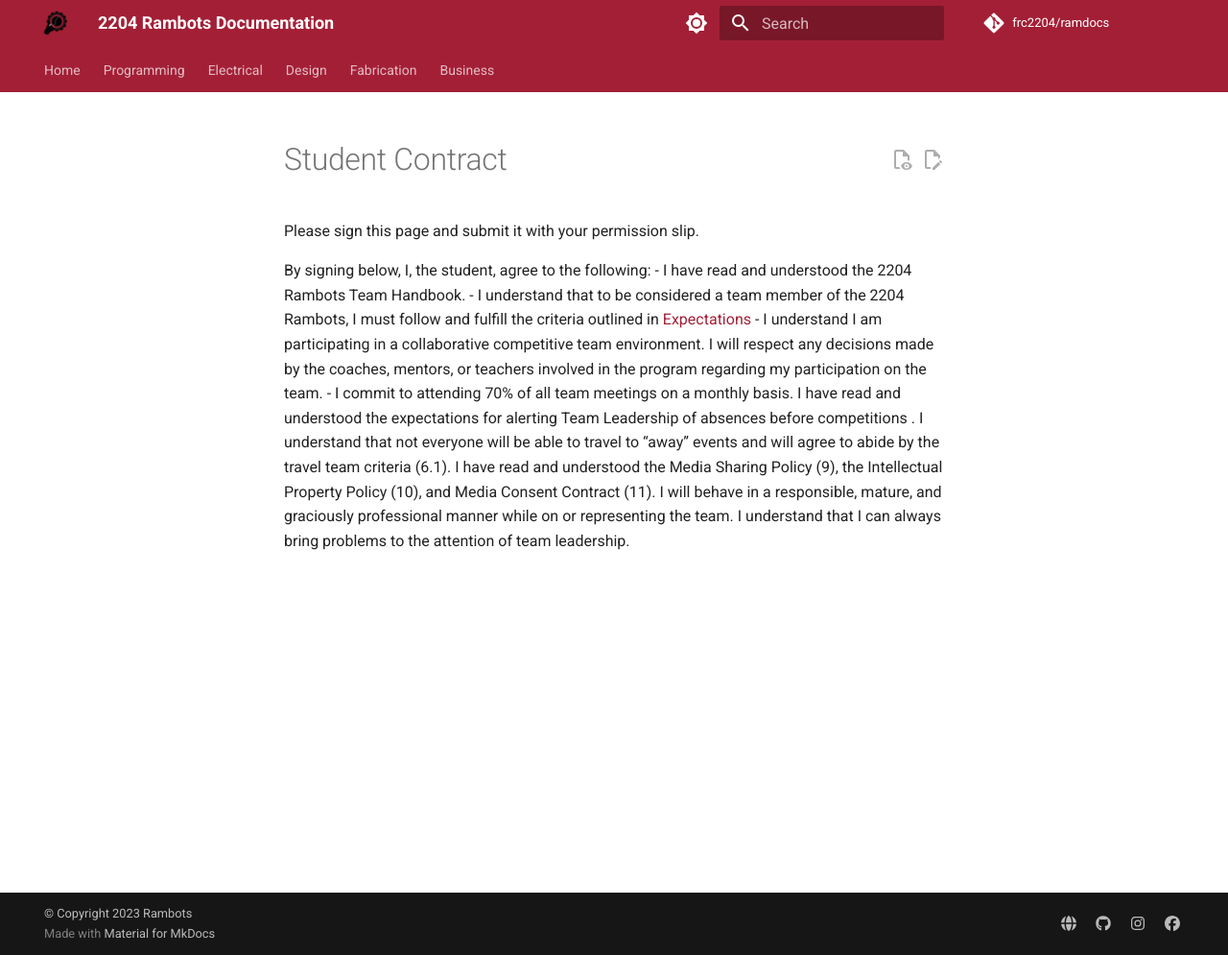
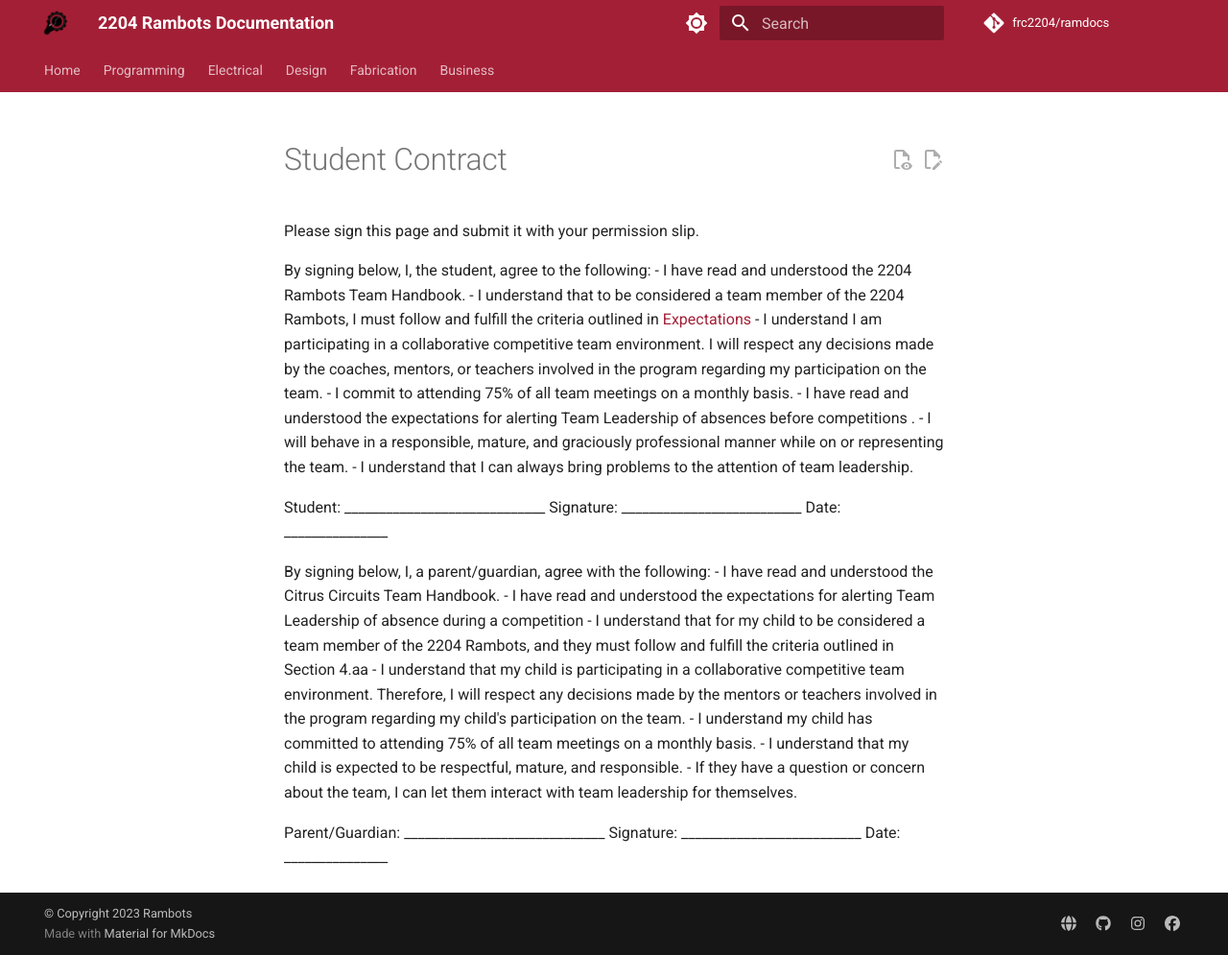
Before and after one commit to frc2204/ramdocs, an MkDocs documentation site: the page built from docs/student-contract.md, in a window 1280 px wide and 995 px high. Shown: the whole window at 96% size. Built offline with MkDocs 1.6.1 and Material for MkDocs 9.7.7, drawn with Linux system fonts in a browser that asks for light colours; nearby versions of some CDN libraries; library files that are not in the unit come from our copies; comment, search, counter and statistics services are not loaded.

Commit message:
Finalize student-contract.md

```diff
--- a/docs/student-contract.md
+++ b/docs/student-contract.md
@@ -6,13 +6,20 @@ By signing below, I, the student, agree to the following:
 - I have read and understood the 2204 Rambots Team Handbook.
 - I understand that to be considered a team member of the 2204 Rambots, I must follow and fulfill the criteria outlined in [Expectations](./handbook.md#expectations)
 - I understand I am participating in a collaborative competitive team environment. I will respect any decisions made by the coaches, mentors, or teachers involved in the program regarding my participation on the team.
-- I commit to attending 70% of all team meetings on a monthly basis.
-  I have read and understood the expectations for alerting Team Leadership of absences before
-  competitions .
-  I understand that not everyone will be able to travel to “away” events and will agree to abide by
-  the travel team criteria (6.1).
-  I have read and understood the Media Sharing Policy (9), the Intellectual Property Policy (10),
-  and Media Consent Contract (11).
-  I will behave in a responsible, mature, and graciously professional manner while on or
-  representing the team.
-  I understand that I can always bring problems to the attention of team leadership.
+- I commit to attending 75% of all team meetings on a monthly basis.
+- I have read and understood the expectations for alerting Team Leadership of absences before competitions .
+- I will behave in a responsible, mature, and graciously professional manner while on or representing the team.
+- I understand that I can always bring problems to the attention of team leadership.
+
+Student: _____________________________ Signature: __________________________  Date: _______________
+
+By signing below, I, a parent/guardian, agree with the following:
+- I have read and understood the Citrus Circuits Team Handbook.
+- I have read and understood the expectations for alerting Team Leadership of absence during a competition
+- I understand that for my child to be considered a team member of the 2204 Rambots, and they must follow and fulfill the criteria outlined in Section 4.aa
+- I understand that my child is participating in a collaborative competitive team environment. Therefore, I will respect any decisions made by the mentors or teachers involved in the program regarding my child's participation on the team.
+- I understand my child has committed to attending 75% of all team meetings on a monthly basis.
+- I understand that my child is expected to be respectful, mature, and responsible.
+- If they have a question or concern about the team, I can let them interact with team leadership for themselves.
+
+Parent/Guardian: _____________________________ Signature: __________________________  Date: _______________
```
